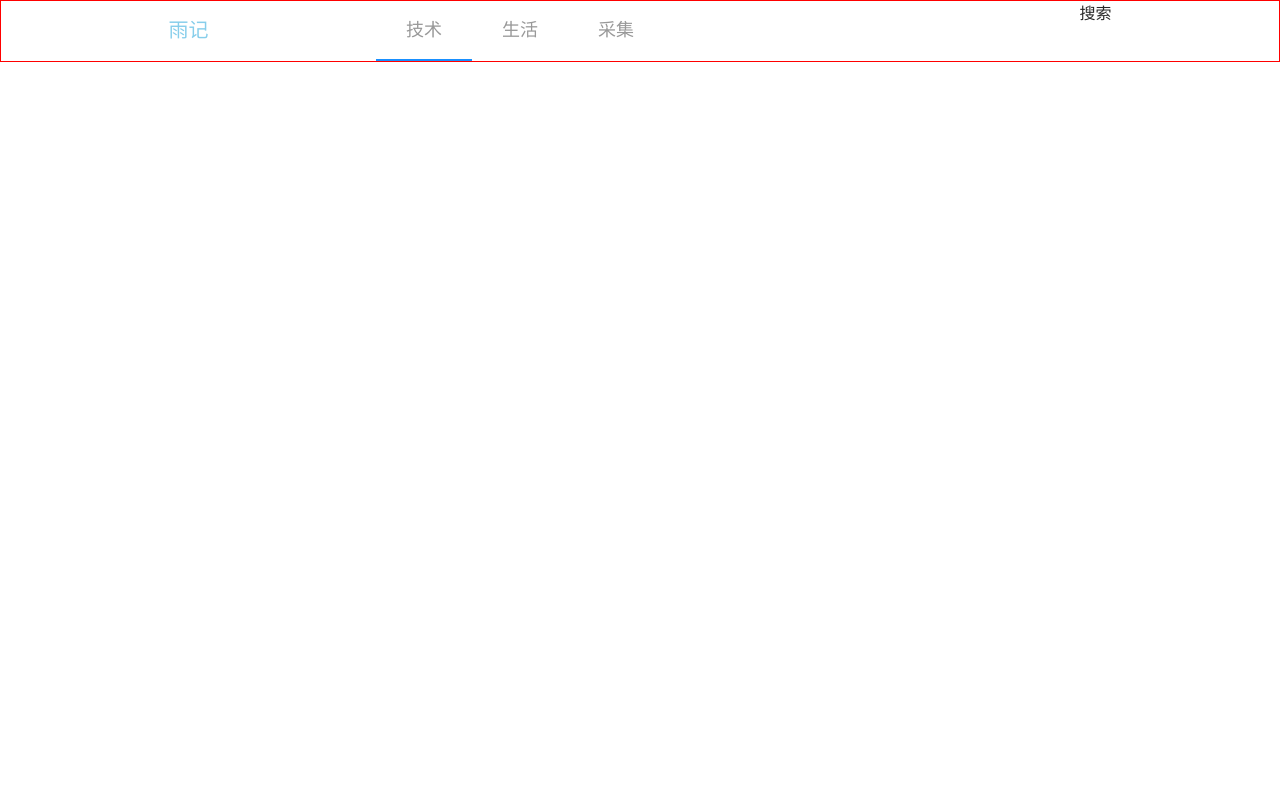
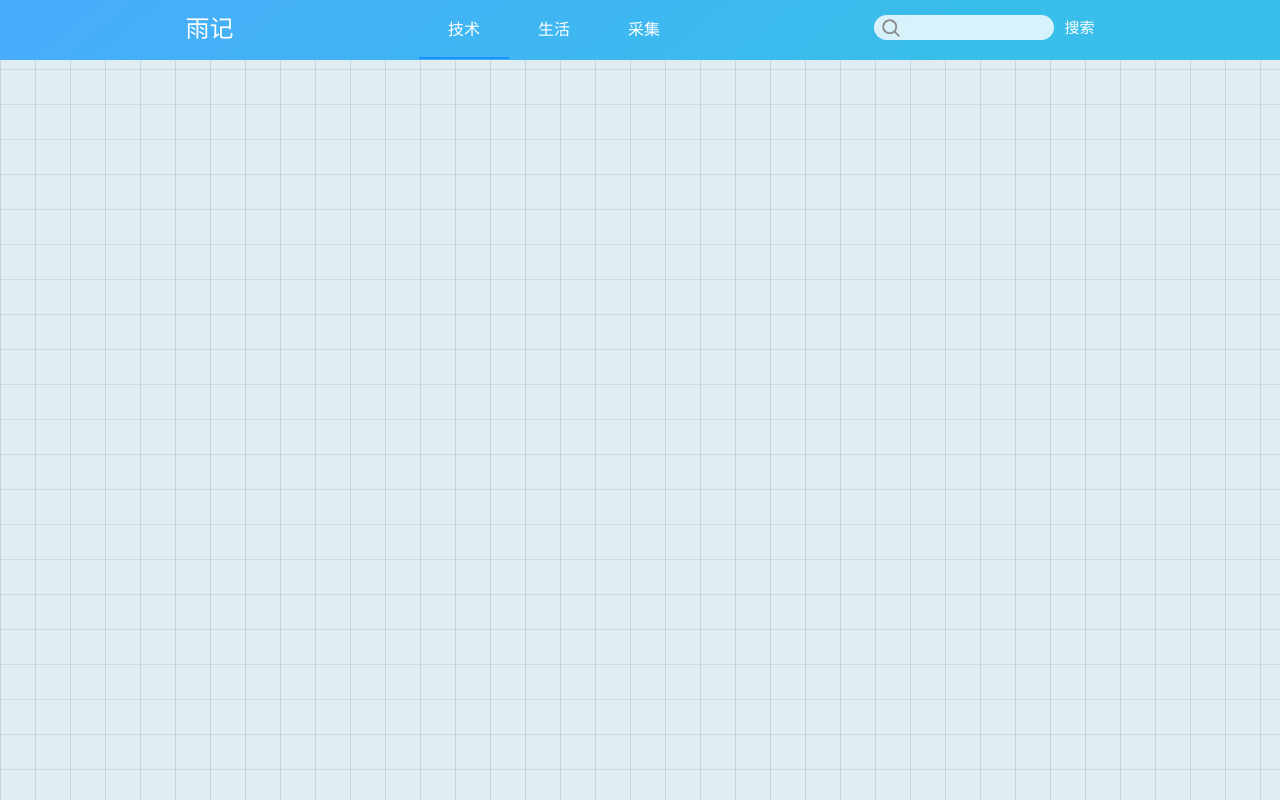
Before and after one commit to wqy1996/myReact, a React app: page /home in a window 1280 px wide. Built offline with nearby package versions, Linux system fonts and the light colour scheme.

Commit message:
'修改头部样式'

```diff
--- a/src/app.css
+++ /dev/null
@@ -1,6 +0,0 @@
-*{
-  padding:0;
-  margin: 0;
-  list-style: none;
-  text-decoration: none;
-}
--- a/src/base.less
+++ b/src/base.less
@@ -1,22 +1,33 @@
-*{
+* {
   font-size: 16px;
-  margin: 0;
-  padding: 0;
+  margin   : 0;
+  padding  : 0;
 }
 
-.clear::after{
-    clear: both;
-    content: "";
-    display: block;
+body {
+  background-image: linear-gradient(90deg, #75A0B557 4%, rgba(170, 216, 220, .2) 4%), linear-gradient(360deg, #75A0B557 4%, rgba(170, 188, 220, .2) 4%);
+  background-size : 35px 35px;
 }
-li{
+
+.clear::after {
+  clear  : both;
+  content: "";
+  display: block;
+}
+
+li {
   list-style: none;
 }
 
-a{
-  text-decoration:none;
+a {
+  text-decoration: none;
 }
 
-button,input{
-  border:none;
+button,
+input {
+  border: none;
 }
+
+button {
+  background: none;
+}
--- a/src/components/Header.less
+++ /dev/null
@@ -1,46 +0,0 @@
-div.header {
-	border          : 1px solid red;
-	width           : 100%;
-	display         : flex;
-	background-color: lightness(#fff, #000);
-	justify-content : space-evenly;
-}
-
-.left {
-	height     : 60px;
-	line-height: 58px;
-
-	a {
-		color    : skyblue;
-		font-size: 20px;
-	}
-}
-
-ul {
-	margin-bottom: 0;
-}
-
-.middle {
-	position: relative;
-	li {
-		float: left;
-
-		a {
-			color: #999	;
-			font-size: 18px;
-			padding  : 15px 30px;
-			display  : inline-block;
-		}
-	}
-
-	li:hover {
-		background-color: #ccc;
-	}
-
-	div.line {
-		width     : 96px;
-		height    : 2px;
-		background: #1890ff;
-		position: absolute;
-	}
-}
--- a/src/components/Header.jsx
+++ b/src/components/header/Header.jsx
@@ -1,6 +1,7 @@
 import React, { Component } from 'react';
 import { Link } from 'react-router-dom'
 import './Header.less'
+
 class Header extends Component {
 	render() {
 		return (
@@ -31,8 +32,11 @@ class Header extends Component {
 					<div className="line"></div>
 				</div>
 				<div className="right">
+					<img src={require('@/assets/imgs/search.png')} alt="" />
 					<input type="text" />
+					<button type="button">
 					搜索
+					</button>
 				</div>
 			</div>
 		);
--- /dev/null
+++ b/src/components/header/Header.less
@@ -0,0 +1,78 @@
+div.header {
+	width           : 100%;
+	display         : flex;
+	background-color: #69e2f0;
+	background-image: linear-gradient(141deg, #409EFFcc 0%, #2cb5e8cc 75%);
+	justify-content : space-evenly;
+}
+
+.left {
+	line-height: 58px;
+
+	a {
+		color    : #fff;
+		font-size: 24px;
+	}
+}
+
+ul {
+	margin-bottom: 0;
+	height       : 57px;
+
+}
+
+.middle {
+	position: relative;
+
+	li {
+		float     : left;
+		width     : 90px;
+		text-align: center;
+
+		a {
+			color      : #fff;
+			line-height: 58px;
+			display    : inline-block;
+		}
+	}
+
+	li:hover {
+		background-color: #eeeeee55;
+	}
+
+	div.line {
+		width     : 90px;
+		height    : 2px;
+		background: #1890ff;
+		position  : absolute;
+	}
+}
+
+div.right {
+	padding : 15px 0;
+	position: relative;
+
+	img {
+		position: absolute;
+		width   : 18px;
+		top     : 19px;
+		left    : 8px;
+		z-index : 10;
+	}
+
+	input {
+		outline      : none;
+		opacity      : .8;
+		border-radius: 15px;
+		margin-right : 10px;
+		padding-left : 30px;
+		width        : 180px;
+		box-sizing   : border-box;
+	}
+
+	button {
+		cursor   : pointer;
+		font-size: 15px;
+		color    : #fff
+	}
+}
--- a/src/pages/Home.jsx
+++ b/src/pages/Home.jsx
@@ -1,18 +1,20 @@
 import React, { Component } from "react"
-import Header from "../components/Header"
+import Header from "../components/header/Header"
 class Home extends Component {
-	constructor(props){
+	constructor(props) {
 		super(props)
 		this.state = {
-			arr: [1,2,3,4,5]
+			arr: [1, 2, 3, 4, 5]
 		}
 	}
 	render() {
 		return (
 			<div >
-				<Header/>
-				{/* {this.state.arr.map(item=><p key={item}>{item}</p>)} */}
-      </div>
+				<Header />
+				<div className="content">
+
+				</div>
+			</div>
 		)
 	}
 }
--- a/src/router/router.js
+++ b/src/router/router.js
@@ -1,4 +1,4 @@
-
+// 弃用！！！！
 import React from 'react';
 import Home from "../pages/home/home"
 import Demo from "../pages/demo/demo"
--- a/src/routers/router.js
+++ b/src/routers/router.js
@@ -1,6 +1,7 @@
 import { BrowserRouter as Router, Route, Switch, Redirect } from 'react-router-dom';
 import React from 'react'
 import Home from "@/pages/Home"
+import Error404 from "../pages/error404.jsx"
 import Detail from "@/pages/Detail"
 
 let routers = [{
@@ -22,6 +23,7 @@ class RouterConfig extends React.Component {
 					{routers.map((item, index) => {
 						return (<Route path={'/' + item.name} component={item.component} key={index} />)
 					})}
+					<Route component={Error404}></Route>
 				</Switch>
 			</Router>
 		)
```
Also changed, not shown: src/assets/imgs/search.png (added).
